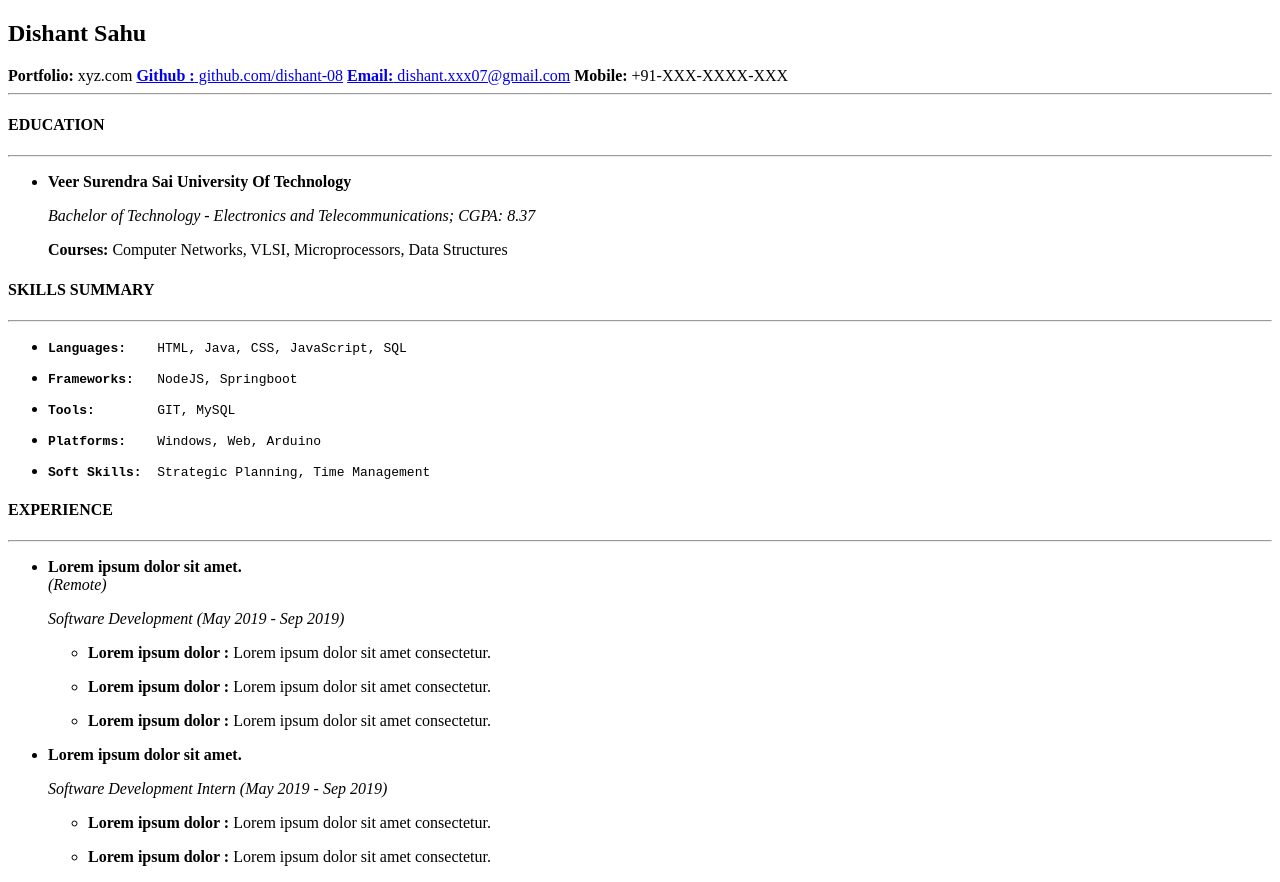
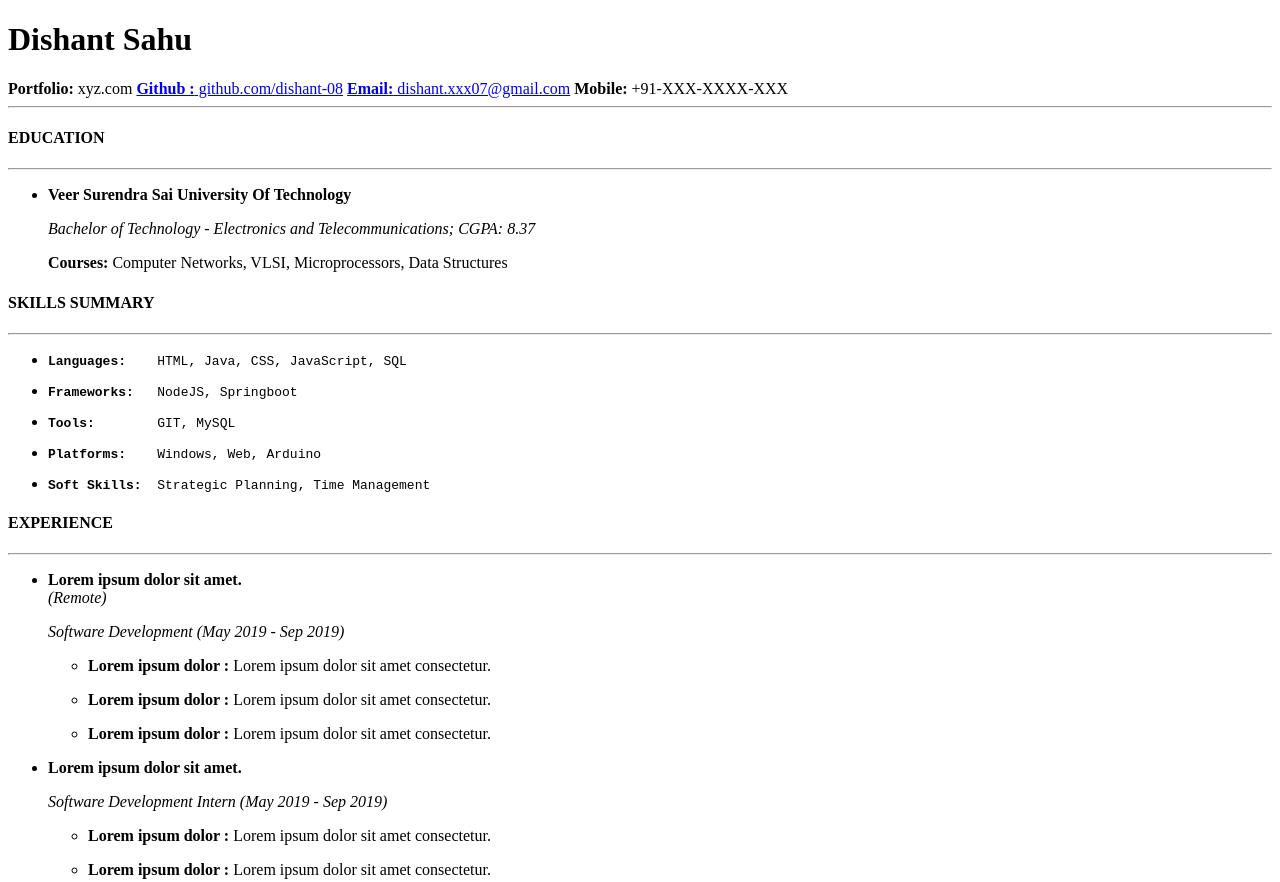
Before and after one commit to dishant-08/html-resume, a plain HTML site: page index.html in a window 1280 px wide. Shown: the top 882 px of the page. Drawn offline with Linux system fonts and the light colour scheme.

Commit message:
Update index.html

```diff
--- a/index.html
+++ b/index.html
@@ -7,7 +7,7 @@
 </head>
 <body>
     <header>
-        <h2>Dishant Sahu</h2>
+        <h1>Dishant Sahu</h1>
         <nav>
             <span><b>Portfolio: </b>xyz.com</span>
             <a href="https://github.com/dishant-08" target="_blank" rel="noopener noreferrer"><b>Github :</b> github.com/dishant-08</a>
```
